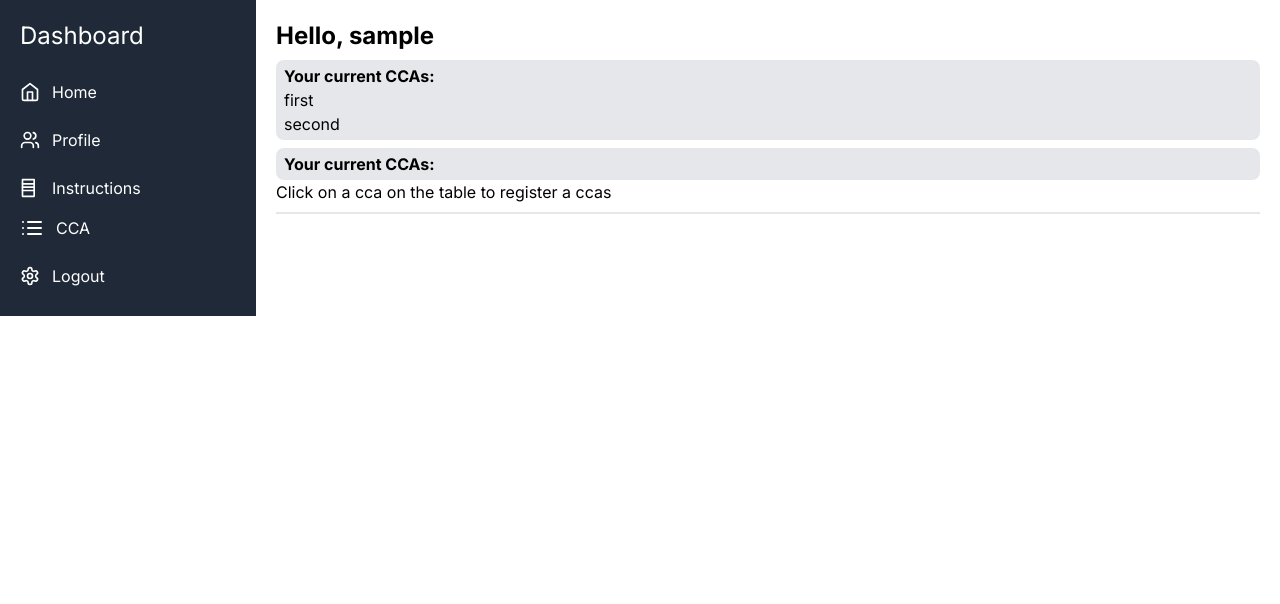
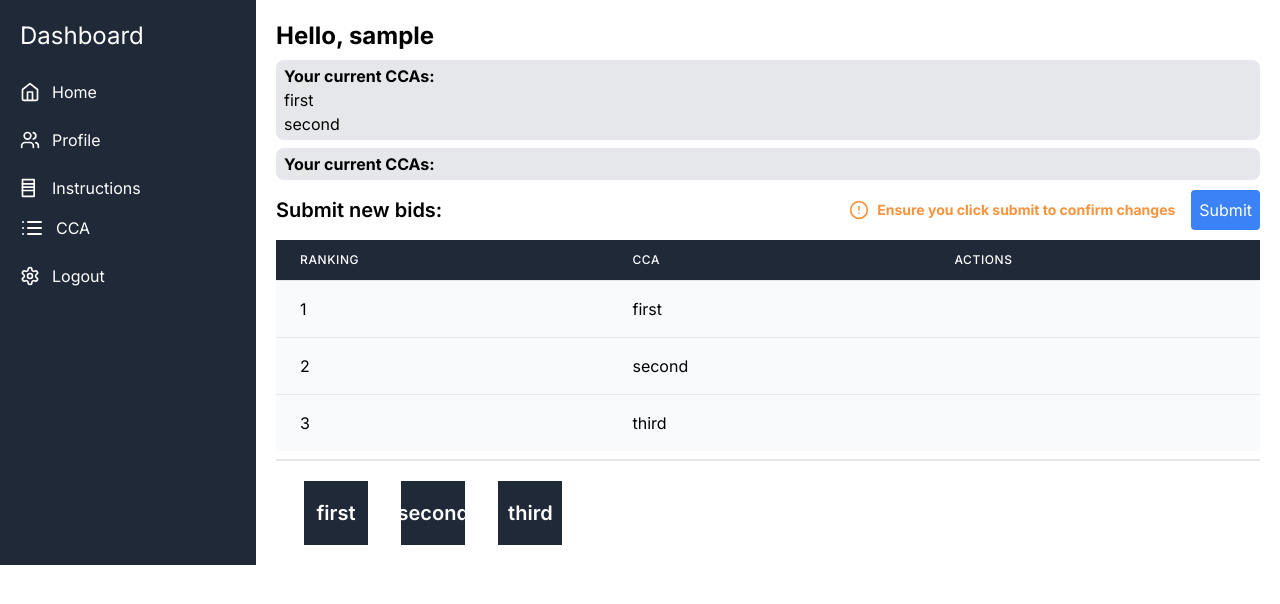
Before and after one commit to eusoff-hackers/eusoff-website-23-24, a Next.js app in the folder frontend/: page /cca in a window 1280 px wide. Shown: the top 604 px of the page. Built offline with nearby package versions, Linux system fonts and the light colour scheme; no server answers; sample sign-in values are in the browser's storage.

Commit message:
cca frontend

```diff
--- a/frontend/package.json
+++ b/frontend/package.json
@@ -25,6 +25,7 @@
     "react": "18.2.0",
     "react-dom": "18.2.0",
     "react-redux": "^8.1.2",
+    "reactstrap": "^9.2.1",
     "tailwindcss": "3.3.3",
     "typescript": "5.2.2"
   }
--- a/frontend/src/app/cca/page.tsx
+++ b/frontend/src/app/cca/page.tsx
@@ -7,7 +7,7 @@
 import { Alert, Snackbar, AlertColor } from "@mui/material";
 import { ToastMessage } from "../dashboard/page";
 
-import Modal from "../components/Modal/modal";
+import { Modal } from "reactstrap";
 import BiddingTable from "../components/BiddingTable";
 import NavBar from "../components/NavBar";
 import Loading from "../components/Loading";
@@ -34,9 +34,13 @@
   const [isModalOpen, setIsModalOpen] = useState(false);
 
   // used cons
-  const [ccaList, setCcaList] = useState<string[]>([]);
+  const [ccaList, setCcaList] = useState<string[]>([
+    "first",
+    "second",
+    "third",
+  ]);
   const [myCca, setMyCca] = useState<string[]>(["first", "second"]);
-  const [selectedCca, setSelectedCca] = useState<string>("");
+  const [selectedCca, setSelectedCca] = useState<string>(null);
   const [isFormModalOpen, setIsFormModalOpen] = useState(false);
 
   const [toast, setToast] = useState<ToastMessage>({
@@ -73,6 +77,11 @@
       console.log(err);
     }
   };
+  const openModal = (name: string) => {
+    setIsFormModalOpen(true);
+    setSelectedCca(name);
+  };
+
   const updateUser = async () => {
     try {
       const response = await axios.get(
@@ -157,6 +166,40 @@
             <div>Click on a cca on the table to register a ccas</div>
           )}
         </div>
+        <div className="grid  pl-7 grid-cols-4 md:grid-cols-5 lg:grid-cols-10 gap-4 gap-y-5 mt-5">
+          {ccaList.map((name) => (
+            <div
+              key={name}
+              className={`bg-gray-800
+                            h-16 w-16 flex items-center justify-center text-white font-semibold text-xl cursor-pointer hover:bg-gray-500`}
+              onClick={() => openModal(name)}
+            >
+              {name}
+            </div>
+          ))}
+
+          {isModalOpen && selectedCca !== null && (
+            <Modal
+              isOpen={isFormModalOpen}
+              toggle={() => setIsFormModalOpen(false)}
+            >
+              <form>
+                <label>
+                  Name
+                  <input type="text" name="name" />
+                </label>
+                <label>
+                  Telegram
+                  <input type="text" name="telegram" />
+                </label>
+                <label>
+                  Email
+                  <input type="text" name="email" />
+                </label>
+              </form>
+            </Modal>
+          )}
+        </div>
       </div>
     </div>
   );
--- a/frontend/src/app/components/CcaTable.tsx
+++ b/frontend/src/app/components/CcaTable.tsx
@@ -92,7 +92,7 @@
               Ranking
             </th>
             <th className="px-6 py-3 text-left text-xs leading-4 font-medium uppercase tracking-wider">
-              Jersey Number
+              CCA
             </th>
             <th className="px-6 py-3 text-left text-xs leading-4 font-medium uppercase tracking-wider">
               Actions
```
Also changed, not shown: frontend/src/app/components/Modal/FormModal.tsx (added), 1 other file (tests, documents, lock files or other folders).
